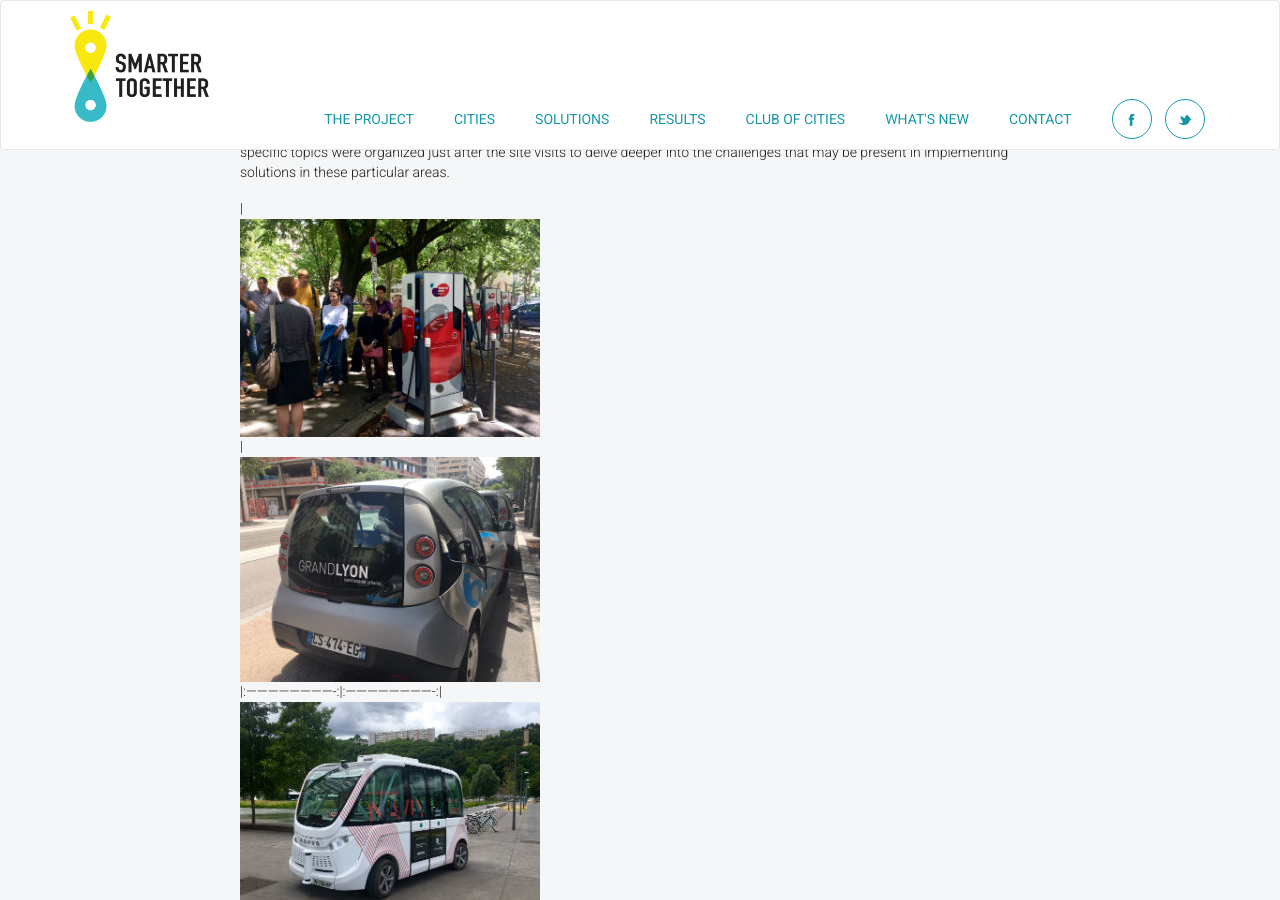
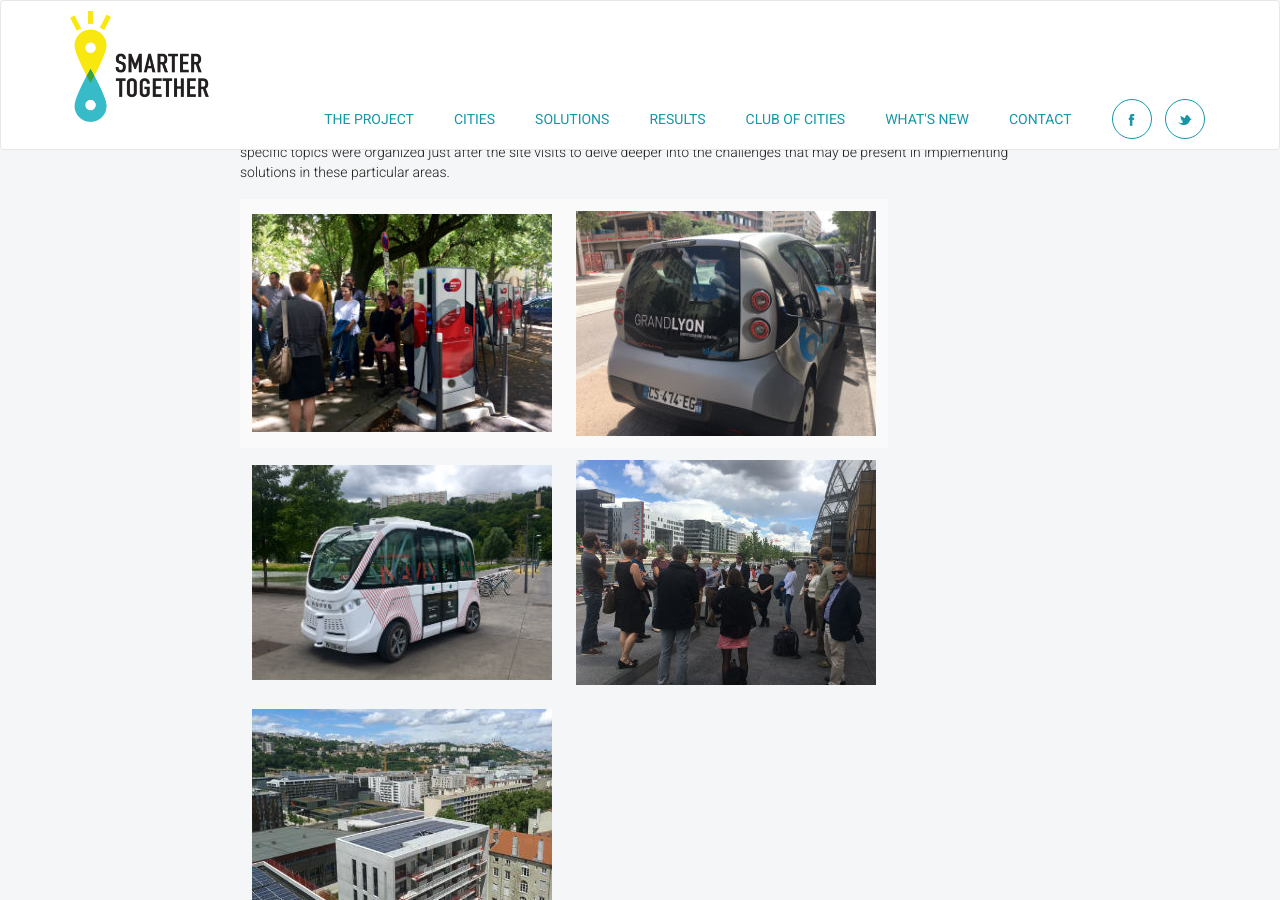
Before and after one commit to frontcraft/smarttogether, a Jekyll site: the page built from _news/2017-07-30-Peer-to-Peer-Exchange-Replication-Lyon-Meeting.md, in a window 1280 px wide and 900 px high, scrolled down 1670 px. Built offline with Jekyll 4.4.1, drawn with Linux system fonts in a browser that asks for light colours; nearby versions of some CDN libraries; some of the changed text lies outside the part shown.

Commit message:
Update 2017-07-30-Peer-to-Peer-Exchange-Replication-Lyon-Meeting.md

```diff
--- a/_news/2017-07-30-Peer-to-Peer-Exchange-Replication-Lyon-Meeting.md
+++ b/_news/2017-07-30-Peer-to-Peer-Exchange-Replication-Lyon-Meeting.md
@@ -23,7 +23,8 @@ In the afternoon, attendees split up into three groups to visit demonstration si
 |![Emobility visit 1.jpg](/images/news/EMobility_web.jpg)             |  ![Emobility Visit 2.jpg](/images/news/EMobility 2_web.jpg)|
 :-------------------------:|:-------------------------:
 |![Emobility Visit 3.jpg](/images/news/EMobility 3_web.jpg)  |  ![Study Tour.jpg](/images/news/Study Tour_web.jpg)|
-|![Lyon PV systems.jpg](/images/news/PV Systems_web.jpg)|                                                         |
+|![Lyon PV systems.jpg](/images/news/PV Systems_web.jpg)|
+
 Additionally, and extending into the third day, was the presentation of the first iteration of the knowledge carrier, a 3D map featuring project solutions and details across participating cities that will have multiple future functions on the web, within city government, and beyond. The meetings included a first look into the interface, and integration of the front and back end systems of the carrier, as well as key discussions on the future applications of such a tool in conveying the progress, achievements, significance, and replicability of the Smarter Together project.
 
 ![Knowledge Carrier Lyon.jpg](/images/news/Knowledge carrier_web.jpg)
```
